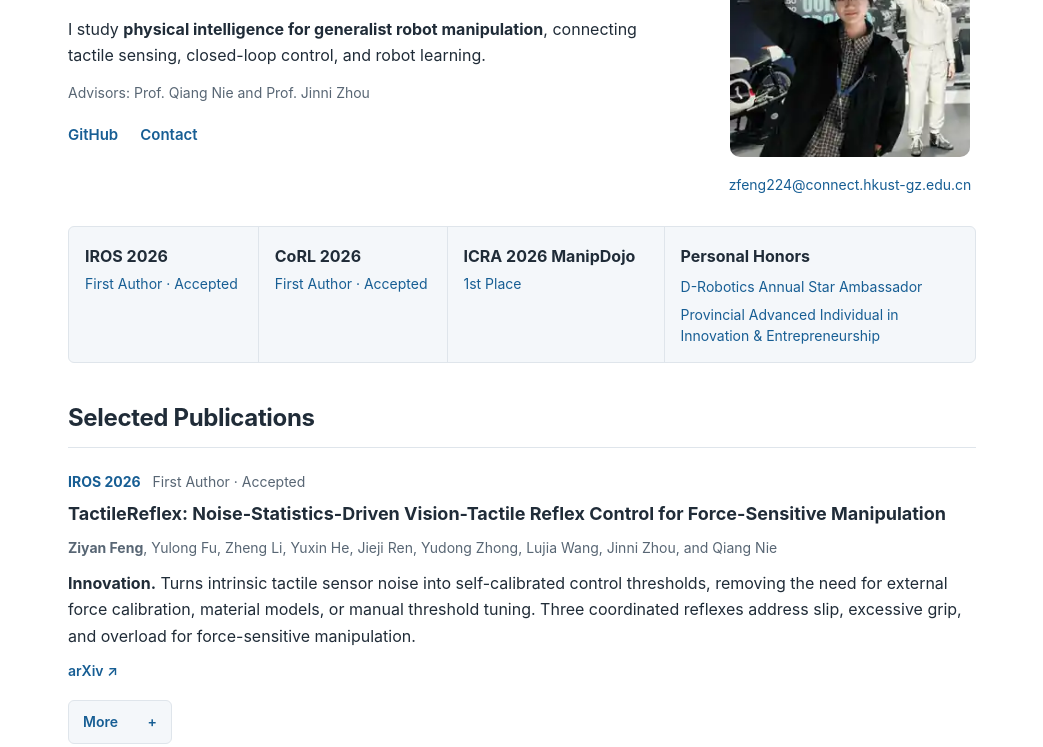
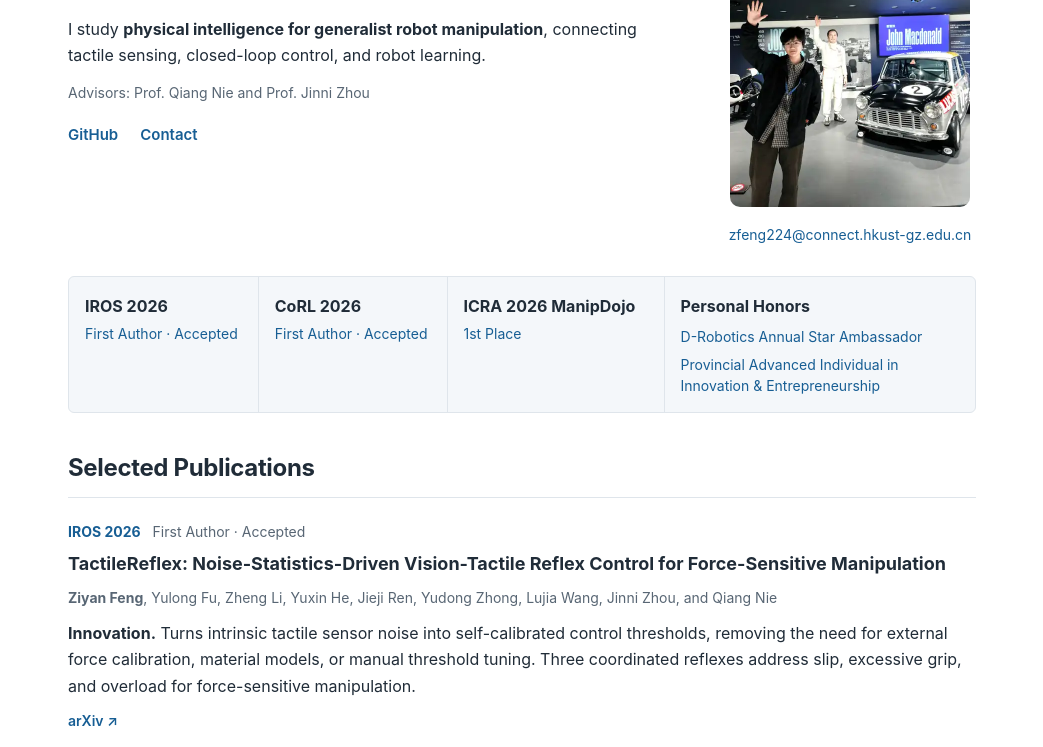
Before and after one commit to shayfeng/shayfeng.github.io, a plain HTML site: page index.html in a window 1280 px wide. Shown: the part 258-1005 px from the top of the page, without its empty margins (118-1161 px from the left). Drawn offline with Linux system fonts and the light colour scheme.

Commit message:
Replace blurry cropped avatar with sharper full-frame portrait

```diff
--- a/assets/styles.css
+++ b/assets/styles.css
@@ -48,3 +48,9 @@
 
 /* Use a centered crop for the updated portrait. */
 .profile img{object-position:center}
+
+/* Display the full original photo without cropping. The source is 480×640 (2× desktop display). */
+.profile .profile-photo-link{display:block;line-height:0;max-width:100%;flex-shrink:0}
+.profile .profile-photo-link img{display:block;width:240px;height:auto;aspect-ratio:3/4;object-fit:contain;object-position:center;border-radius:10px}
+@media(max-width:700px){.profile .profile-photo-link img{width:180px;height:auto}}
+@media(max-width:480px){.profile .profile-photo-link img{width:132px;height:auto}}
--- a/index.html
+++ b/index.html
@@ -6,7 +6,7 @@
 <meta name="description" content="Ziyan (Shay) Feng — MPhil researcher at HKUST(GZ). Robot learning, tactile sensing, and robot manipulation.">
 <meta name="theme-color" content="#ffffff">
 <title>Ziyan Feng | Robot Learning &amp; Manipulation</title>
-<link rel="stylesheet" href="assets/styles.css?v=20261122-personal">
+<link rel="stylesheet" href="assets/styles.css?v=20261122-clear-photo">
 <script src="assets/script.js?v=20261122-personal2" defer></script>
 </head>
 <body>
@@ -23,7 +23,7 @@
 <p class="advisors"><span data-i18n="t9">Advisors: Prof. Qiang Nie and Prof. Jinni Zhou</span></p>
 <div class="links"><a href="https://github.com/shayfeng">GitHub</a><a href="#contact"><span data-i18n="t11">Contact</span></a></div>
 </div>
-<aside class="profile"><img src="assets/images/shay-profile-2026.webp" alt="Ziyan Feng waving at a motorsport exhibition" width="260" height="293" decoding="async"><a href="mailto:zfeng224@connect.hkust-gz.edu.cn">zfeng224@connect.hkust-gz.edu.cn</a></aside>
+<aside class="profile"><a class="profile-photo-link" href="assets/images/shay-profile-clear.webp" target="_blank" rel="noopener" aria-label="View full-resolution profile photo"><img src="assets/images/shay-profile-clear.webp" alt="Ziyan Feng waving at a motorsport exhibition" width="480" height="640" decoding="async"></a><a href="mailto:zfeng224@connect.hkust-gz.edu.cn">zfeng224@connect.hkust-gz.edu.cn</a></aside>
 </section>
 <div class="highlights" aria-label="Selected achievements">
 <a href="#tactilereflex"><strong>IROS 2026</strong><span><span data-i18n="t12">First Author · Accepted</span></span></a>
```
Also changed, not shown: assets/images/shay-profile-clear.webp (added).
